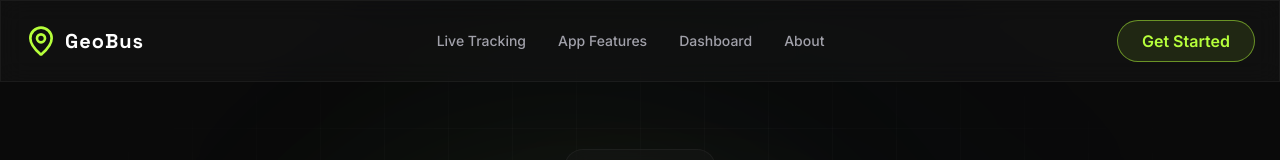
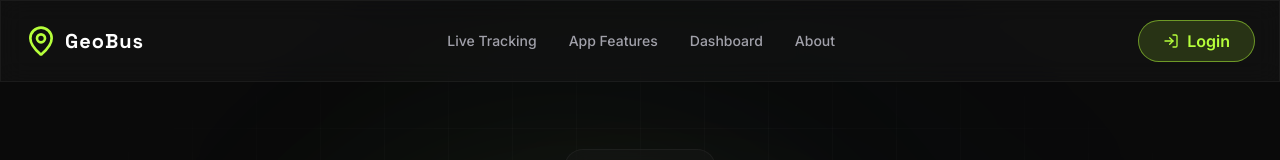
Before and after one commit to dotdvn/GeoBus, a Next.js app: page / in a window 1280 px wide. Shown: the top 160 px of the page. Built offline with nearby package versions, Linux system fonts and the light colour scheme; no server answers.

Commit message:
style: replace Get Started button with premium Login button

```diff
--- a/src/components/Navbar.tsx
+++ b/src/components/Navbar.tsx
@@ -1,7 +1,7 @@
 "use client";
 
 import { motion } from "framer-motion";
-import { Menu, MapPin } from "lucide-react";
+import { Menu, MapPin, LogIn } from "lucide-react";
 
 export default function Navbar() {
   return (
@@ -27,8 +27,9 @@ export default function Navbar() {
         </div>
 
         <div className="hidden md:flex">
-          <button className="px-6 py-2 bg-geobus-neon/10 border border-geobus-neon/50 text-geobus-neon font-semibold rounded-full hover:bg-geobus-neon hover:text-black transition-all">
-            Get Started
+          <button className="px-6 py-2 bg-geobus-neon/15 border border-geobus-neon/50 text-geobus-neon font-semibold rounded-full hover:bg-geobus-neon hover:text-black transition-all flex items-center gap-2">
+            <LogIn className="w-4 h-4" />
+            <span>Login</span>
           </button>
         </div>
 
```
